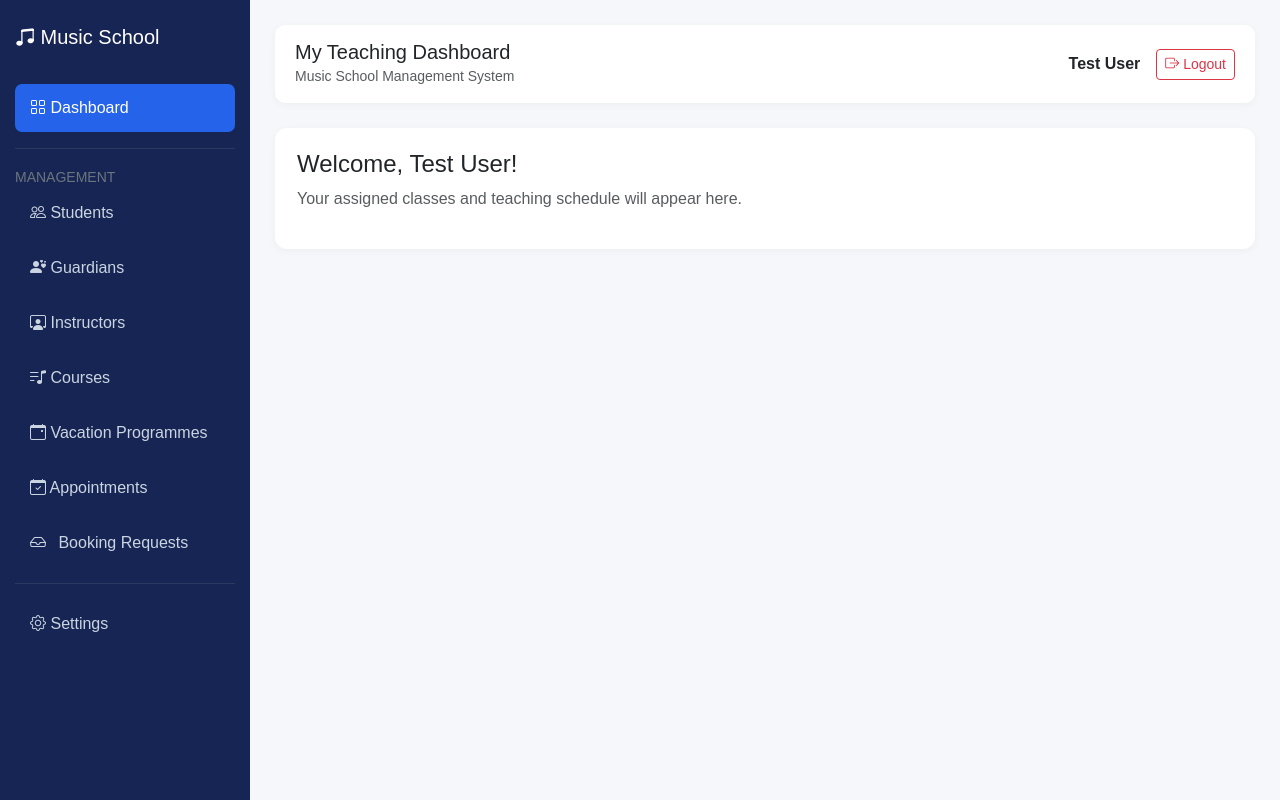
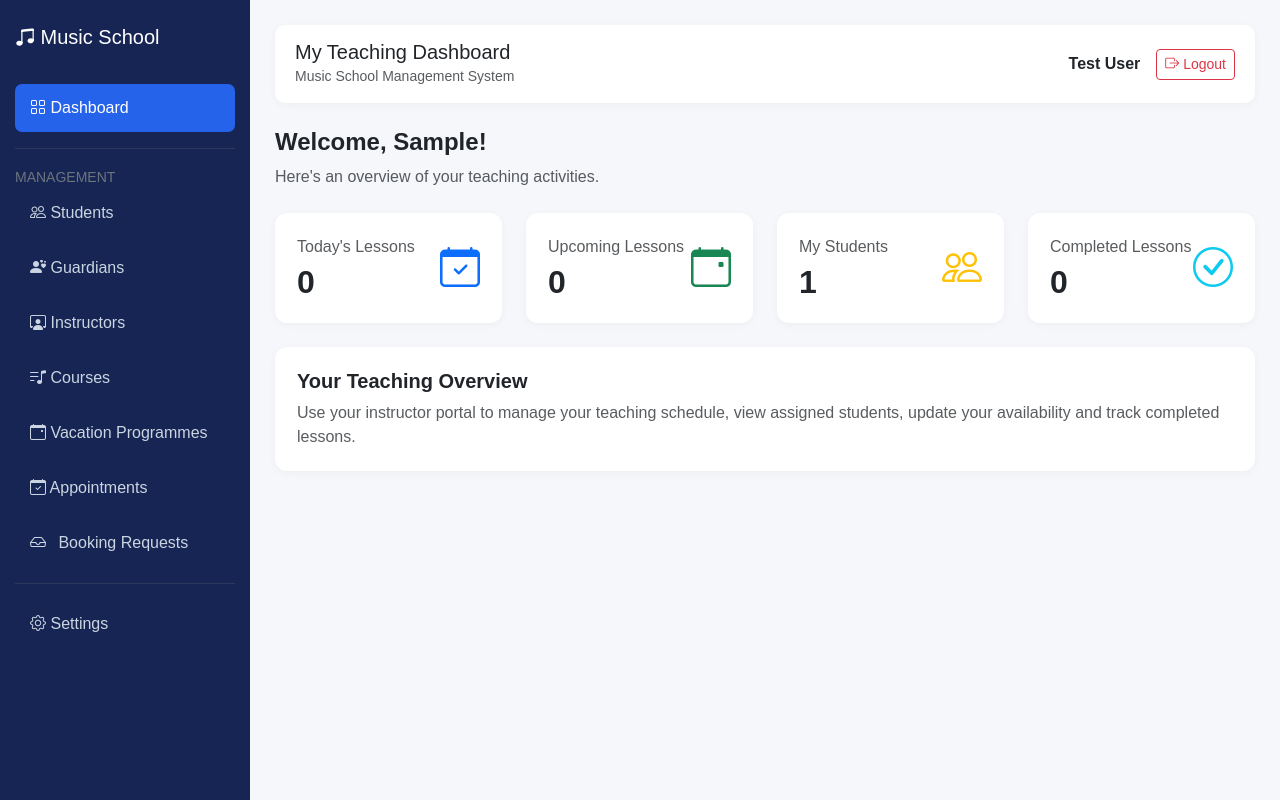
Before and after one commit to Jes-techdev/Jazzland-Music-School-Management-System, a Laravel app: page /instructor/dashboard in a window 1280 px wide. Run offline with Laravel 12, Linux system fonts and the light colour scheme; a user stored in the database is signed in; data comes from the database, SQL or seed files in the repository; tables that the repository leaves empty hold one stand-in row (values such as "Sample post"); data that the repository does not hold is empty; parts of the project's set-up code (start-up, migrations or seed data) failed here and were passed over.

Commit message:
Milestone 9B - Updated instructor dashboard.

```diff
--- /dev/null
+++ b/app/Http/Controllers/Instructor/InstructorDashboardController.php
@@ -0,0 +1,63 @@
+<?php
+
+namespace App\Http\Controllers\Instructor;
+
+use App\Http\Controllers\Controller;
+use Illuminate\Support\Facades\DB;
+
+class InstructorDashboardController extends Controller
+{
+    public function index()
+    {
+        $user = auth()->user();
+
+        // Find the instructor profile linked to this account.
+        $instructor = $user->instructor;
+
+        if (!$instructor) {
+            abort(403, 'No instructor profile is linked to this account.');
+        }
+
+        $today = now()->toDateString();
+
+        // Get the instructor's assigned appointments.
+        $appointments = $instructor->appointments();
+
+        // Lessons scheduled for today.
+        $todayLessons = (clone $appointments)
+            ->whereDate('start_at', $today)
+            ->where('appointments.status', 'confirmed')
+            ->count();
+
+        // Upcoming confirmed lessons.
+        $upcomingLessons = (clone $appointments)
+            ->where('appointments.start_at', '>', now())
+            ->where('appointments.status', 'confirmed')
+            ->count();
+
+        // Lessons already completed.
+        $completedLessons = (clone $appointments)
+            ->where('appointments.status', 'completed')
+            ->count();
+
+        // Total distinct students assigned to this instructor.
+        $totalStudents = DB::table('appointment_student')
+            ->join(
+                'appointment_instructor',
+                'appointment_student.appointment_id',
+                '=',
+                'appointment_instructor.appointment_id'
+            )
+            ->where('appointment_instructor.instructor_id', $instructor->id)
+            ->distinct()
+            ->count('appointment_student.student_id');
+
+        return view('dashboards.instructor', compact(
+            'instructor',
+            'todayLessons',
+            'upcomingLessons',
+            'completedLessons',
+            'totalStudents'
+        ));
+    }
+}
--- a/resources/views/dashboards/instructor.blade.php
+++ b/resources/views/dashboards/instructor.blade.php
@@ -4,10 +4,77 @@
 @section('page-heading', 'My Teaching Dashboard')
 
 @section('content')
-    <div class="content-card">
-        <h4>Welcome, {{ auth()->user()->name }}!</h4>
-        <p class="text-muted">
-            Your assigned classes and teaching schedule will appear here.
-        </p>
+
+<div class="mb-4">
+    <h4 class="fw-bold">Welcome, {{ $instructor->first_name }}!</h4>
+    <p class="text-muted">
+        Here's an overview of your teaching activities.
+    </p>
+</div>
+
+<div class="row g-4">
+
+    {{-- Today's Lessons --}}
+    <div class="col-md-6 col-xl-3">
+        <div class="content-card h-100">
+            <div class="d-flex justify-content-between align-items-center">
+                <div>
+                    <p class="text-muted mb-1">Today's Lessons</p>
+                    <h2 class="fw-bold mb-0">{{ $todayLessons }}</h2>
+                </div>
+                <i class="bi bi-calendar-check fs-1 text-primary"></i>
+            </div>
+        </div>
     </div>
+
+    {{-- Upcoming Lessons --}}
+    <div class="col-md-6 col-xl-3">
+        <div class="content-card h-100">
+            <div class="d-flex justify-content-between align-items-center">
+                <div>
+                    <p class="text-muted mb-1">Upcoming Lessons</p>
+                    <h2 class="fw-bold mb-0">{{ $upcomingLessons }}</h2>
+                </div>
+                <i class="bi bi-calendar-event fs-1 text-success"></i>
+            </div>
+        </div>
+    </div>
+
+    {{-- Total Students --}}
+    <div class="col-md-6 col-xl-3">
+        <div class="content-card h-100">
+            <div class="d-flex justify-content-between align-items-center">
+                <div>
+                    <p class="text-muted mb-1">My Students</p>
+                    <h2 class="fw-bold mb-0">{{ $totalStudents }}</h2>
+                </div>
+                <i class="bi bi-people fs-1 text-warning"></i>
+            </div>
+        </div>
+    </div>
+
+    {{-- Completed Lessons --}}
+    <div class="col-md-6 col-xl-3">
+        <div class="content-card h-100">
+            <div class="d-flex justify-content-between align-items-center">
+                <div>
+                    <p class="text-muted mb-1">Completed Lessons</p>
+                    <h2 class="fw-bold mb-0">{{ $completedLessons }}</h2>
+                </div>
+                <i class="bi bi-check-circle fs-1 text-info"></i>
+            </div>
+        </div>
+    </div>
+
+</div>
+
+<div class="content-card mt-4">
+    <h5 class="fw-bold mb-2">Your Teaching Overview</h5>
+    <p class="text-muted mb-0">
+        Use your instructor portal to manage your teaching schedule,
+        view assigned students, update your availability and track
+        completed lessons.
+    </p>
+</div>
+
 @endsection
--- a/routes/web.php
+++ b/routes/web.php
@@ -169,8 +169,10 @@ Route::middleware(['auth', 'role:manager'])
 
 Route::middleware(['auth', 'role:instructor'])->group(function () {
 
-    Route::view('/instructor/dashboard', 'dashboards.instructor')
-        ->name('instructor.dashboard');
+    Route::get(
+        '/instructor/dashboard',
+        [\App\Http\Controllers\Instructor\InstructorDashboardController::class, 'index']
+    )->name('instructor.dashboard');
 
 });
 
```
